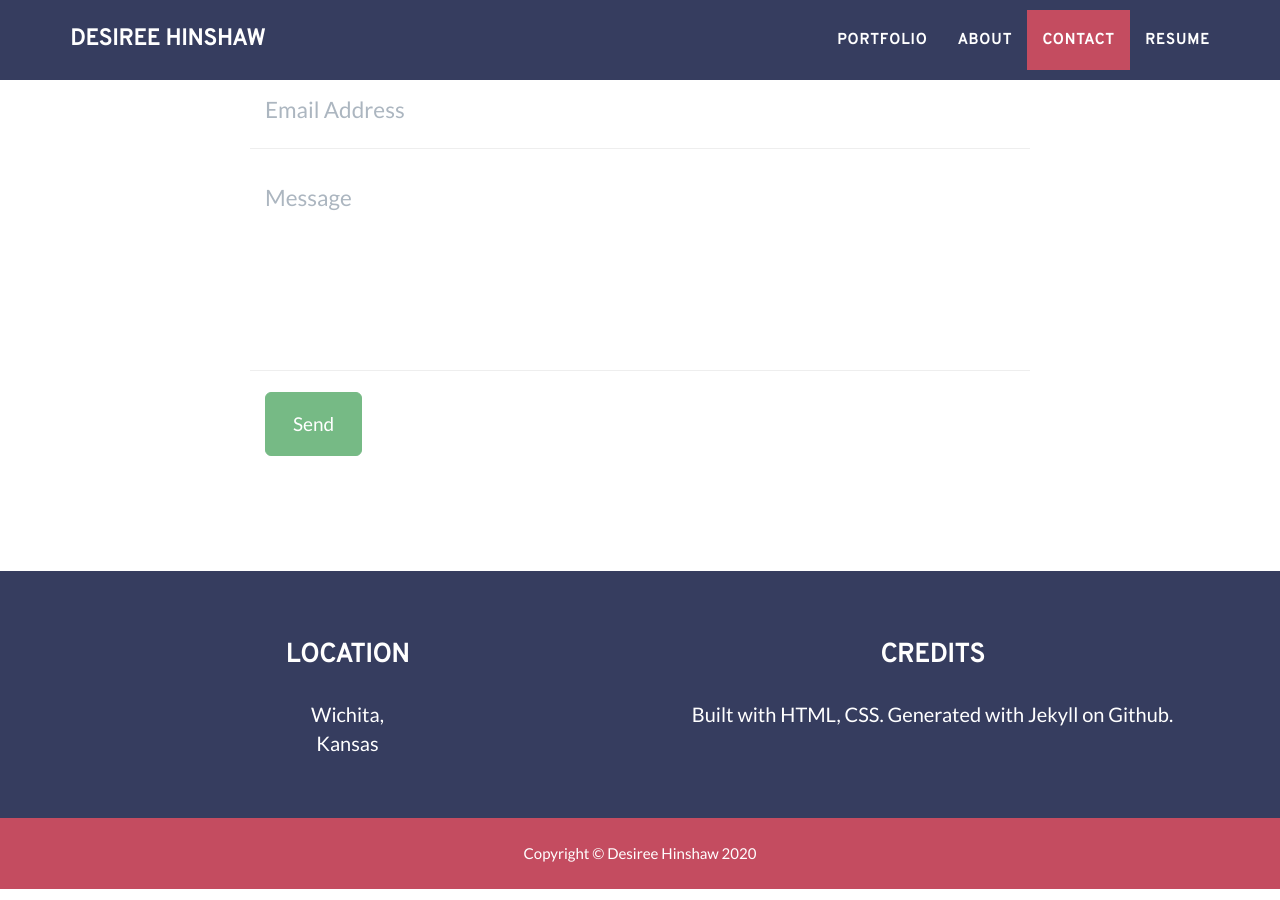
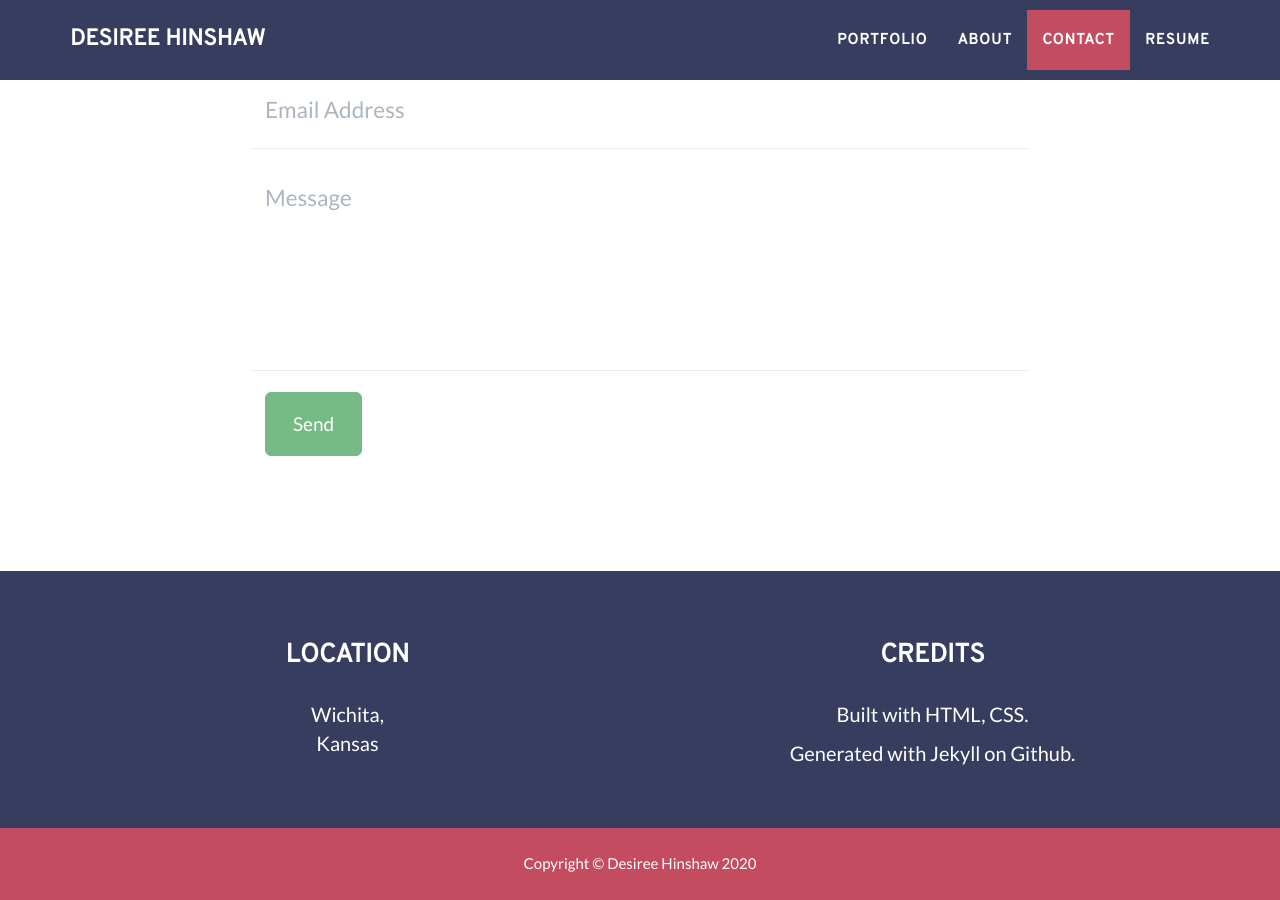
Before and after one commit to desimae/desimae.github.io, a Jekyll site: the page built from index.html, in a window 1280 px wide and 900 px high, scrolled down 2734 px. Built offline with Jekyll 4.4.1, drawn with Linux system fonts in a browser that asks for light colours; some web fonts are replaced.

Commit message:
bettter footer formatting

```diff
--- a/_config.yml
+++ b/_config.yml
@@ -60,7 +60,8 @@ address:
   - line: Kansas
 
 # Credits content
-credits: 'Built with HTML, CSS. Generated with Jekyll on Github.'
+credits: 'Built with HTML, CSS.'
+credits2: 'Generated with Jekyll on Github.'
 
 # Build settings
 markdown: kramdown
--- a/_includes/footer.html
+++ b/_includes/footer.html
@@ -24,6 +24,7 @@
                     <div class="footer-col col-md-6">
                         <h3>{{ site.footer.credits }}</h3>
                         <p>{{ site.credits }}</p>
+                        <p>{{ site.credits2 }}</p>
                     </div>
                 </div>
             </div>
```
